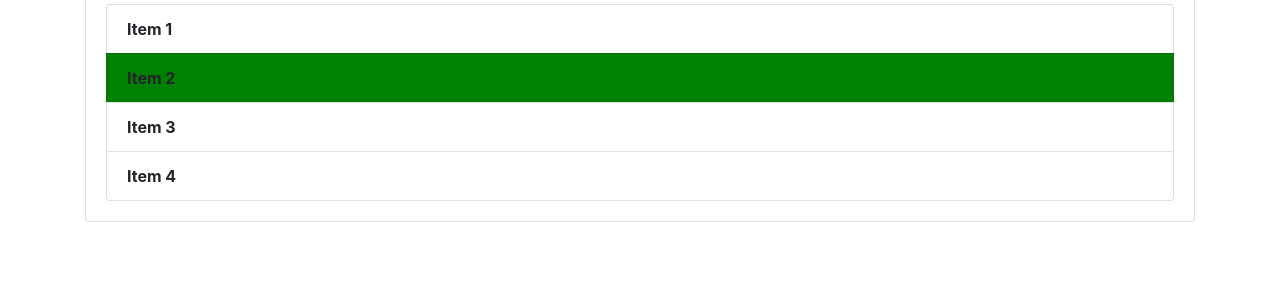
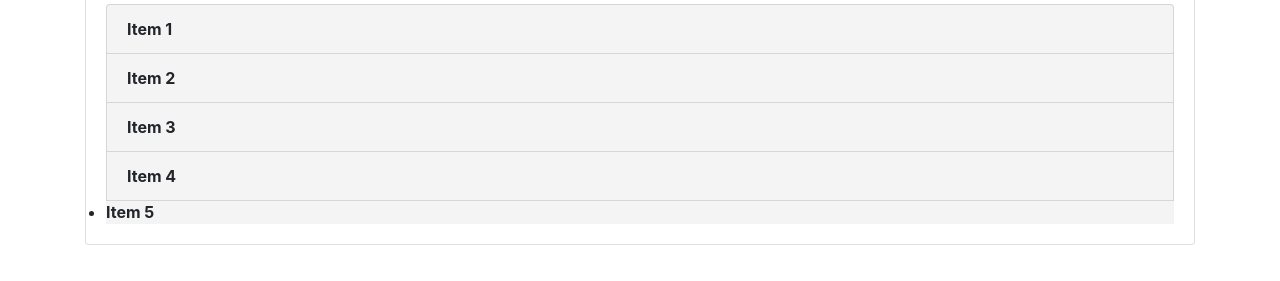
Before and after one commit to NiharikaBuddha/FirstGit, a plain HTML site: page index.html in a window 1280 px wide. Shown: the part 273-554 px from the top of the page. Drawn offline with nearby package versions, Linux system fonts and the light colour scheme.

Commit message:
Adding GetElementsbyTAgName task

```diff
--- a/index.html
+++ b/index.html
@@ -26,6 +26,7 @@
       <li class="list-group-item">Item 2</li>
       <li class="list-group-item">Item 3</li>
       <li class="list-group-item">Item 4</li>
+      <li> Item 5</li>
     </ul>
    </div>
   </div>
@@ -46,11 +47,27 @@
 
     var items = document.getElementsByClassName('list-group-item');
     console.log(items[1]);
-    items[0].style.fontWeight='bold';
-    items[1].style.fontWeight='bold';
-    items[2].style.fontWeight='bold';
-    items[3].style.fontWeight='bold';
+    for(var i=0;i<items.length;i++)
+    {
+    items[i].style.fontWeight='bold';
+    }
     items[1].style.backgroundColor = 'green';
+
+    for(var i=0;i<items.length;i++)
+    {
+      items[i].style.backgroundColor = '#f4f4f4';
+    }
+
+    var liTags = document.getElementsByTagName('li');
+    for(var i=0;i<liTags.length;i++)
+    {
+      liTags[i].style.fontWeight='bold';
+    }
+
+    for(var i=0;i<liTags.length;i++)
+    {
+      liTags[i].style.backgroundColor = '#f4f4f4';
+    }
 
  </script>
 </body>
```
